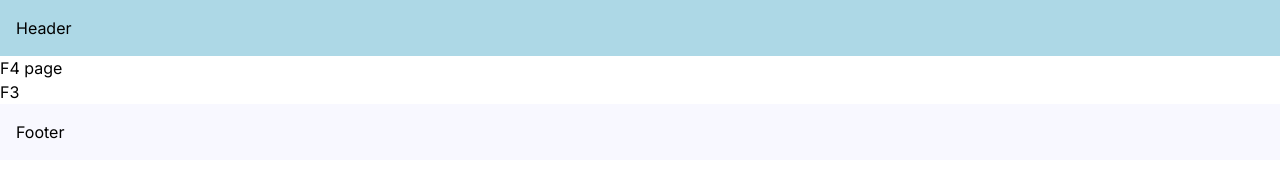
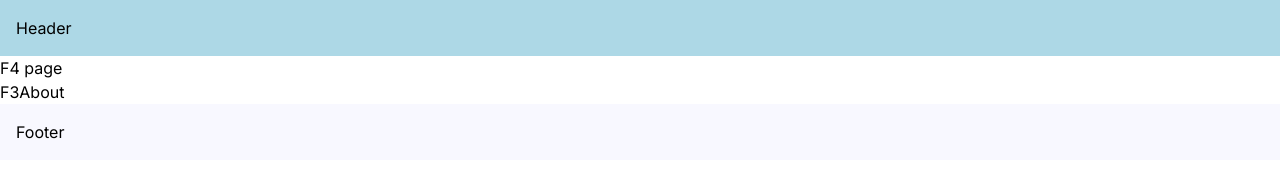
Before and after one commit to pradeep2165/nextjs14_app, a Next.js app: page /f1/f4 in a window 1280 px wide. Shown: the top 172 px of the page. Built offline with nearby package versions, Linux system fonts and the light colour scheme.

Commit message:
intercepted route3

```diff
--- /dev/null
+++ b/src/app/f1/f4/(...)about/page.tsx
@@ -0,0 +1,3 @@
+export default function InterceptedAbout() {
+  return <h1>Inercepted about page</h1>;
+}
--- a/src/app/f1/f4/page.tsx
+++ b/src/app/f1/f4/page.tsx
@@ -5,6 +5,7 @@ export default function F4() {
     <>
       <h1>F4 page</h1>
       <Link href="/f1/f3">F3</Link>
+      <Link href="/about">About</Link>
     </>
   );
 }
```
